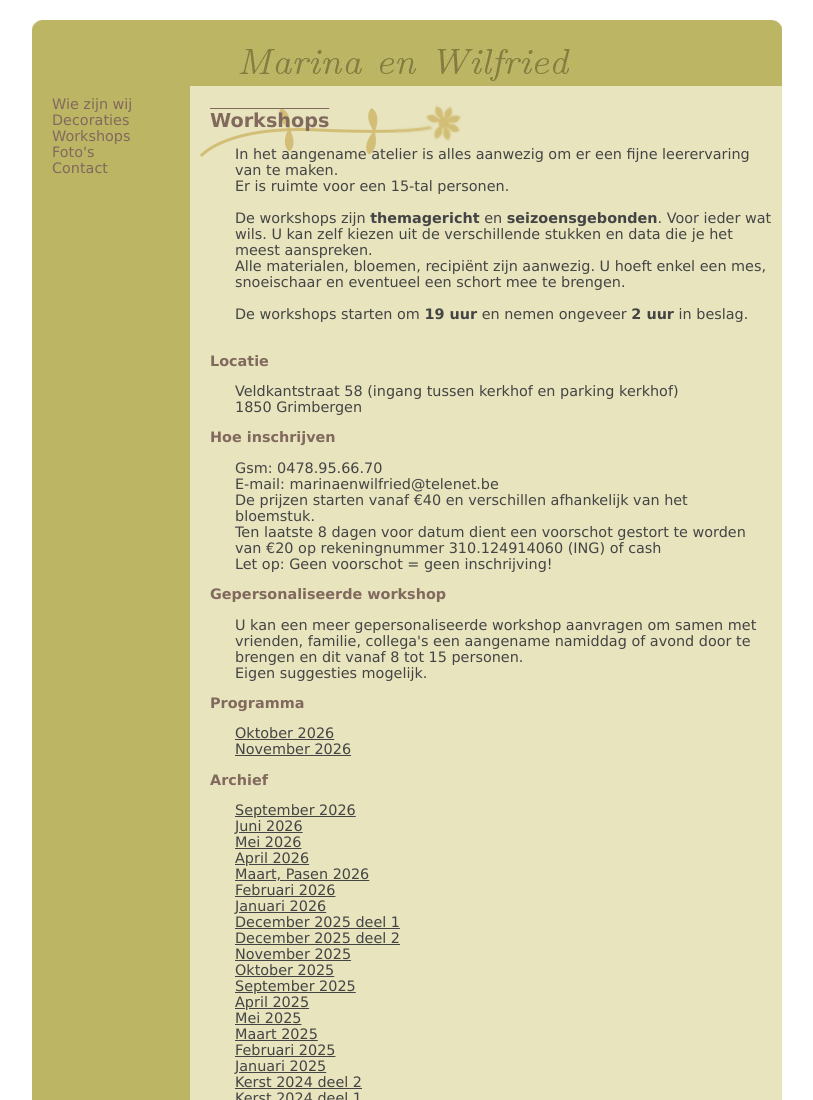
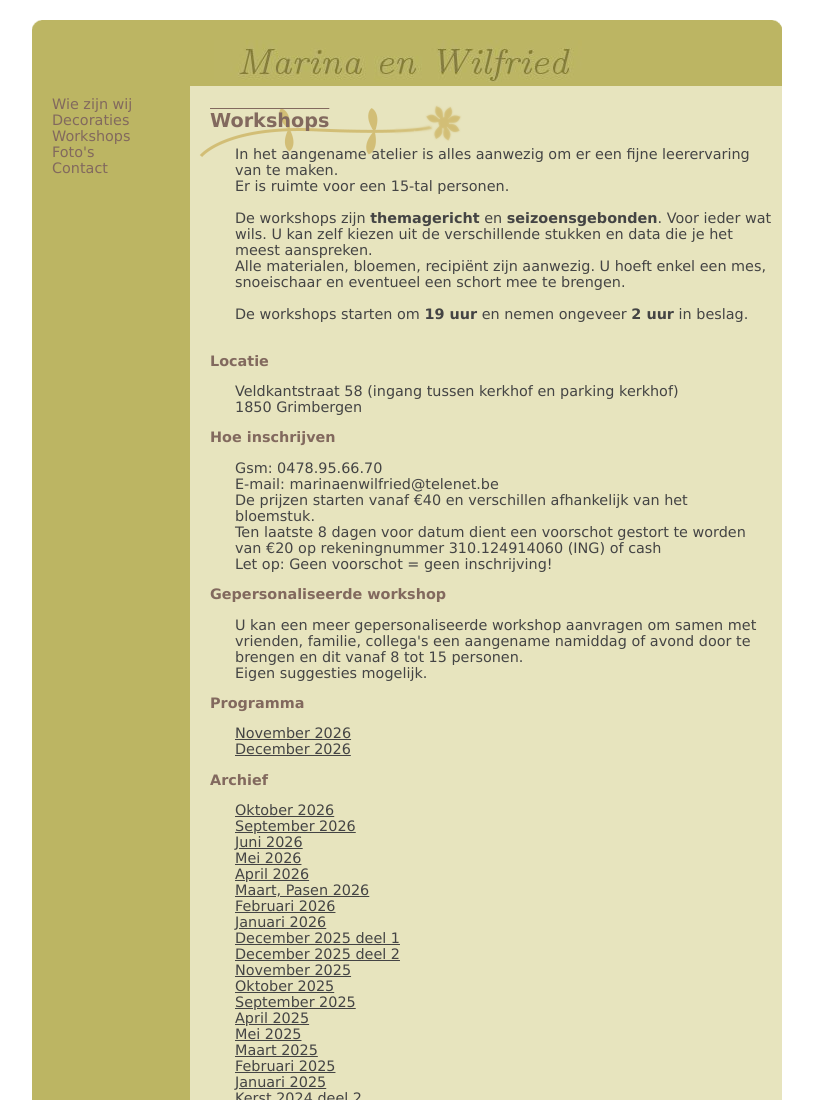
Before and after one commit to arnowi/arnowi.github.io, a plain HTML site: page Marina/workshops.html in a window 1280 px wide. Shown: the top 1100 px of the page, without its empty margins (233-1046 px from the left). Drawn offline with Linux system fonts and the light colour scheme.

Commit message:
december 2026

```diff
--- a/Marina/workshops.html
+++ b/Marina/workshops.html
@@ -86,11 +86,12 @@ function fix_menu() {
 		</p>
 		<h2>Programma</h2>
 		<p>
-            <a href="workshops/workshops met Marina oktober 2026.pdf">Oktober 2026</a><br />
             <a href="workshops/Workshops met Marina november 2026.pdf">November 2026</a><br />
+            <a href="workshops/Workshops met Marina december 2026.pdfF">December 2026</a><br />
         </p>
 		<h2>Archief</h3>
 		<p>
+            <a href="workshops/workshops met Marina oktober 2026.pdf">Oktober 2026</a><br />
             <a href="workshops/Workshops met Marina september 2026.pdf">September 2026</a><br />
             <a href="workshops/Workshops met Marina juni 2026.pdf">Juni 2026</a><br />
             <a href="workshops/Workshops met Marina Mei 2026.pdf">Mei 2026</a><br />
```
Also changed, not shown: 1 other file.
